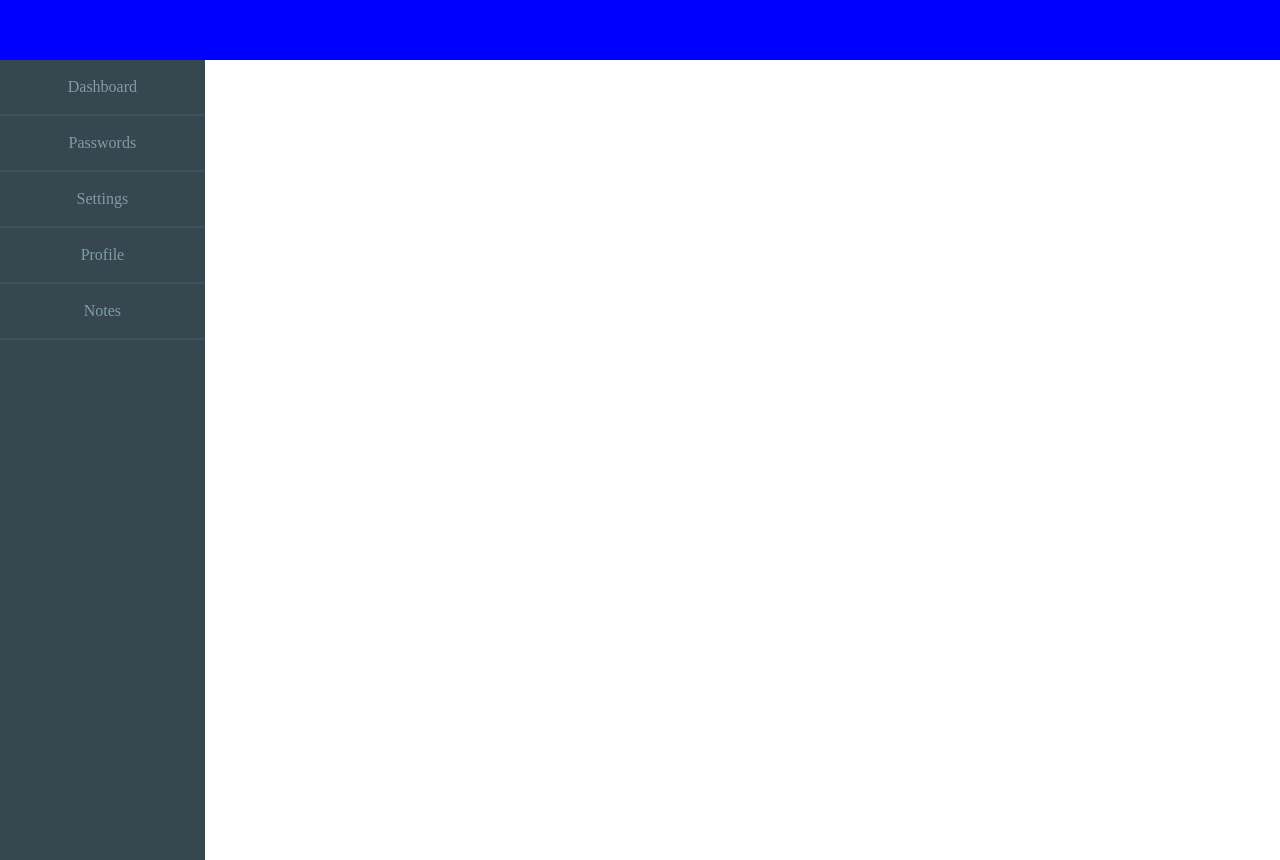
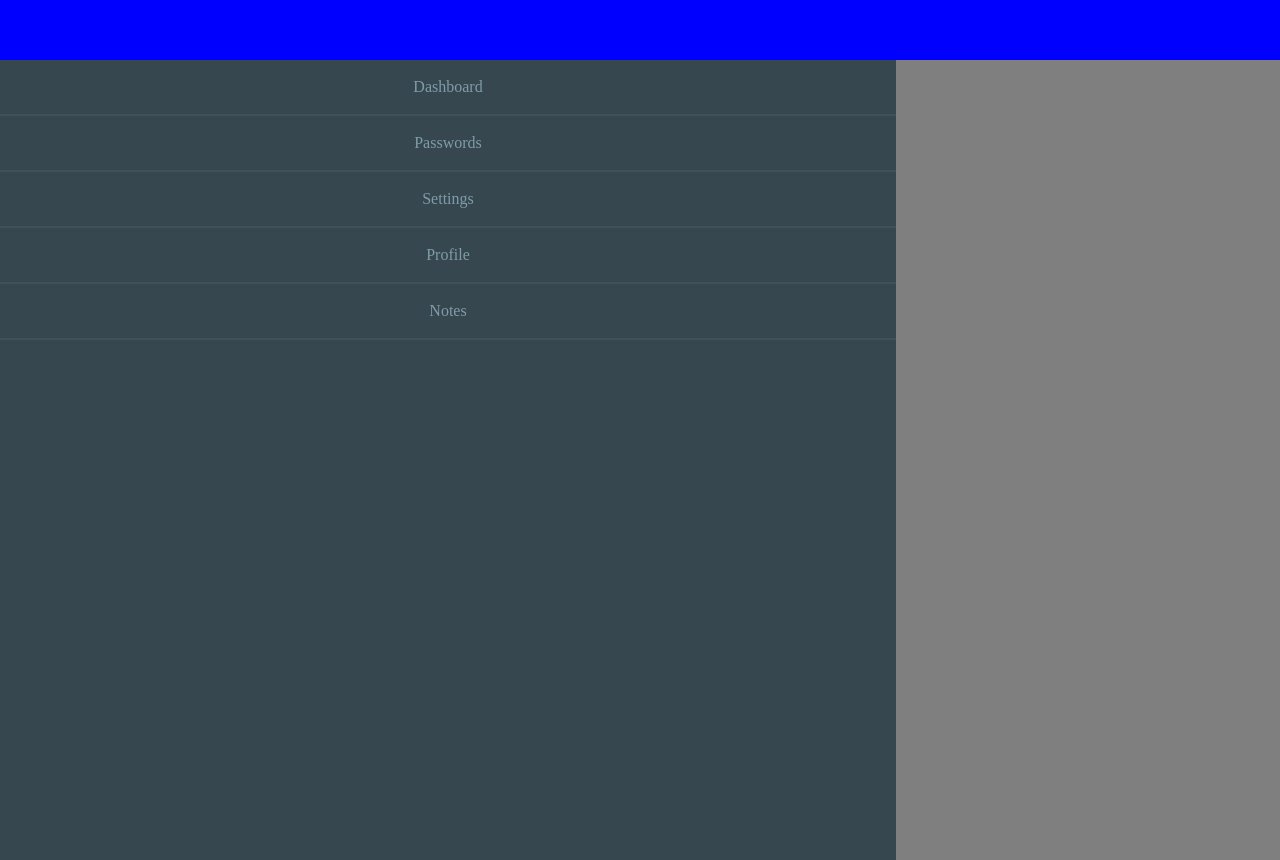
Before and after one commit to Tiqur/BitVault-Frontend, a React (Create React App) app in the folder bitvault/: page /dashboard in a window 1280 px wide. Built offline with nearby package versions, Linux system fonts and the light colour scheme.

Commit message:
Blur div

```diff
--- a/bitvault/src/components/SideBar.jsx
+++ b/bitvault/src/components/SideBar.jsx
@@ -6,9 +6,21 @@ const SideDiv = styled.ul`
     margin: 0;
     list-style-type: none;
     background-color: #37474F;
-    width: 16%;
+    width: 70%;
     height: 100vh;
 `
+
+const PageContainer = styled.div`
+    display: flex;
+`
+
+const BlurDiv = styled.div`
+    background-color: black;
+    opacity: .5;
+    height: auto;
+    width: 30%;
+`
+
 
 const SideElement = styled.li`
     padding: 18px 0 18px 0;
@@ -42,6 +54,7 @@ const NavLink = (props) => {
 
 const SideBar = (props) => {
     return (
+        <PageContainer>
             <SideDiv>
                 <NavLink to="#home">Dashboard</NavLink>
                 <NavLink to="#home">Passwords</NavLink>
@@ -49,6 +62,8 @@ const SideBar = (props) => {
                 <NavLink to="#home">Profile</NavLink>
                 <NavLink to="#home">Notes</NavLink>
             </SideDiv>
+            <BlurDiv />
+        </PageContainer>
     )
 }
 
```
Lines whose indentation alone changed are shown as unchanged.
